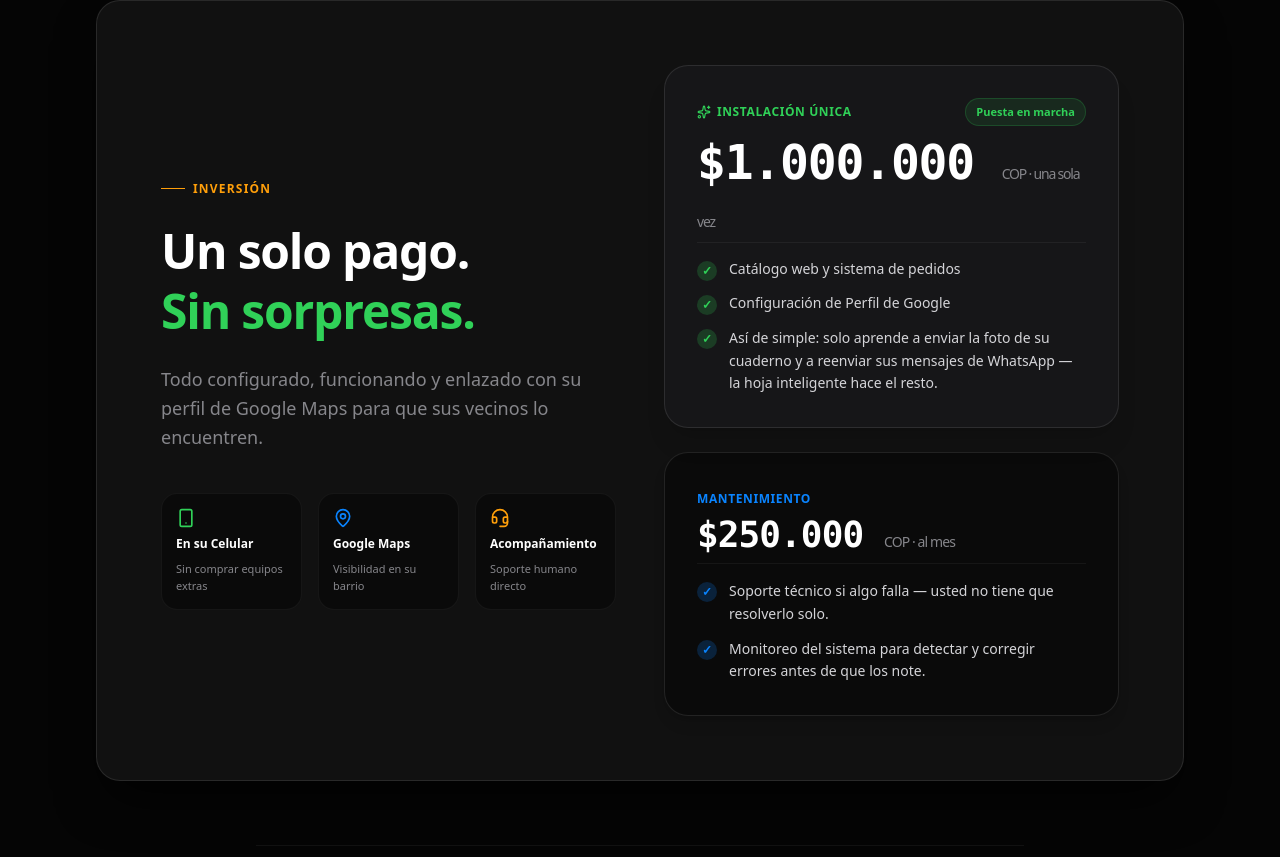
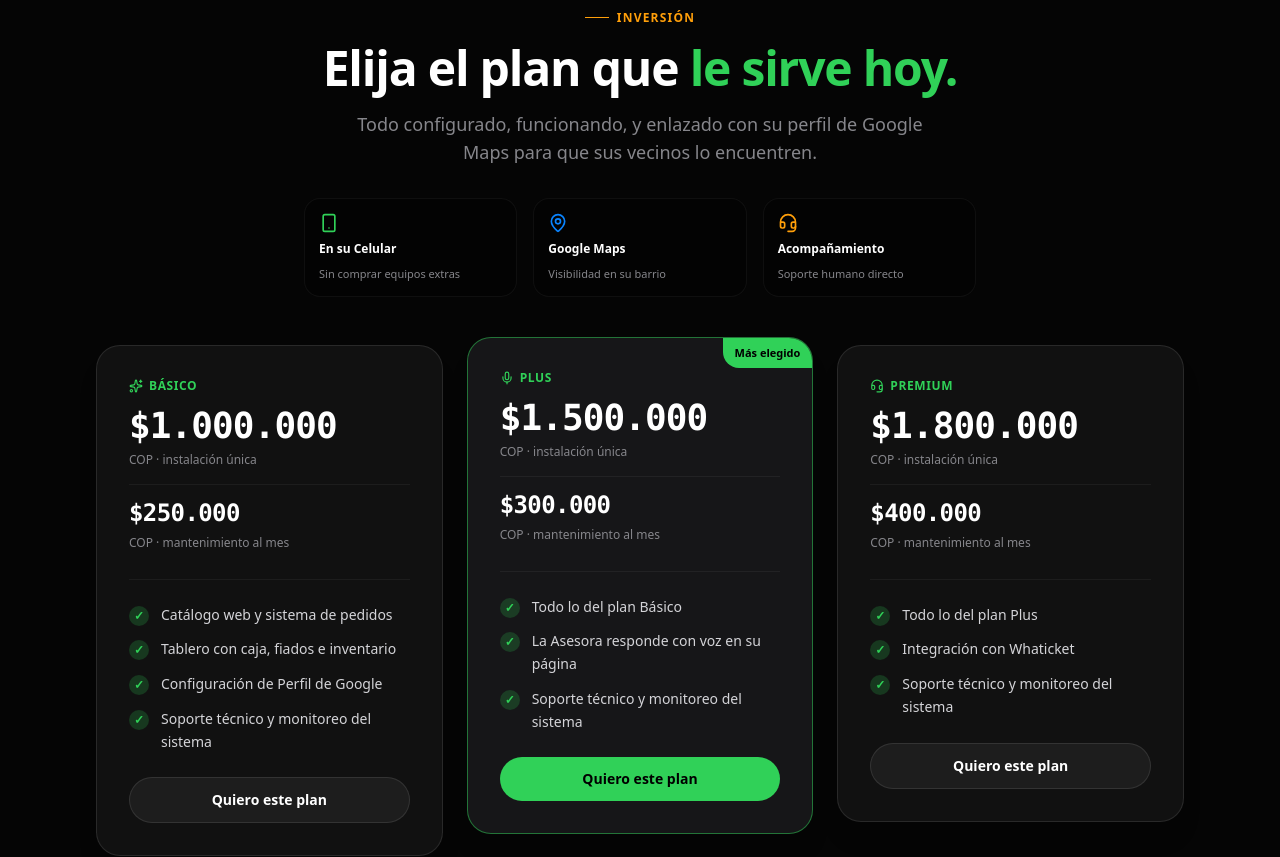
Before and after one commit to AloDigital2026/-alodigital-web, a React (Vite) app: page / in a window 1280 px wide. Shown: the part 3685-4542 px from the top of the page. Built offline with nearby package versions, Linux system fonts and the light colour scheme.

Commit message:
Add Mic icon and define pricing plans

```diff
--- a/src/components/PricingSection.tsx
+++ b/src/components/PricingSection.tsx
@@ -1,5 +1,5 @@
 import React, { useState } from 'react';
-import { Check, HelpCircle, ChevronDown, Sparkles, MapPin, Smartphone, Headset } from 'lucide-react';
+import { Check, HelpCircle, ChevronDown, Sparkles, MapPin, Smartphone, Headset, Mic } from 'lucide-react';
 import { motion, AnimatePresence } from 'motion/react';
 
 interface FaqItem {
@@ -30,6 +30,51 @@ const FAQS: FaqItem[] = [
   },
 ];
 
+interface Plan {
+  nombre: string;
+  destacado: boolean;
+  instalacion: string;
+  mensual: string;
+  incluye: string[];
+}
+
+const PLANES: Plan[] = [
+  {
+    nombre: 'Básico',
+    destacado: false,
+    instalacion: '$1.000.000',
+    mensual: '$250.000',
+    incluye: [
+      'Catálogo web y sistema de pedidos',
+      'Tablero con caja, fiados e inventario',
+      'Configuración de Perfil de Google',
+      'Soporte técnico y monitoreo del sistema',
+    ],
+  },
+  {
+    nombre: 'Plus',
+    destacado: true,
+    instalacion: '$1.500.000',
+    mensual: '$300.000',
+    incluye: [
+      'Todo lo del plan Básico',
+      'La Asesora responde con voz en su página',
+      'Soporte técnico y monitoreo del sistema',
+    ],
+  },
+  {
+    nombre: 'Premium',
+    destacado: false,
+    instalacion: '$1.800.000',
+    mensual: '$400.000',
+    incluye: [
+      'Todo lo del plan Plus',
+      'Integración con Whaticket',
+      'Soporte técnico y monitoreo del sistema',
+    ],
+  },
+];
+
 export const PricingSection: React.FC = () => {
   const [openFaq, setOpenFaq] = useState<number | null>(null);
 
@@ -39,25 +84,20 @@ export const PricingSection: React.FC = () => {
 
   return (
     <section id="precios" className="py-20 md:py-28 max-w-6xl mx-auto px-6 sm:px-8 border-t border-white/5">
-      {/* Highlight Box from original design */}
-      <div className="bg-[#111111] border border-white/10 rounded-3xl p-8 sm:p-12 lg:p-16 shadow-2xl shadow-black/80 grid grid-cols-1 lg:grid-cols-12 gap-12 items-center">
-        {/* Left column */}
-        <div className="lg:col-span-6 space-y-6">
-          <div className="inline-flex items-center gap-2 text-[#FF9F0A] text-xs font-bold uppercase tracking-widest">
+      {/* Encabezado + info de respaldo */}
+      <div className="text-center mb-12">
+        <div className="inline-flex items-center gap-2 text-[#FF9F0A] text-xs font-bold uppercase tracking-widest mb-3">
           <div className="w-6 h-[1px] bg-[#FF9F0A]"></div>
           Inversión
         </div>
-
         <h2 className="text-3xl sm:text-4xl lg:text-5xl font-black text-white tracking-tight leading-tight">
-            Un solo pago.<br />
-            <span className="text-[#30D158]">Sin sorpresas.</span>
+          Elija el plan que <span className="text-[#30D158]">le sirve hoy.</span>
         </h2>
-
-          <p className="text-[#86868b] text-base sm:text-lg leading-relaxed">
-            Todo configurado, funcionando y enlazado con su perfil de Google Maps para que sus vecinos lo encuentren.
+        <p className="text-[#86868b] text-base sm:text-lg mt-3 max-w-xl mx-auto">
+          Todo configurado, funcionando, y enlazado con su perfil de Google Maps para que sus vecinos lo encuentren.
         </p>
 
-          <div className="grid grid-cols-1 sm:grid-cols-3 gap-4 pt-4">
+        <div className="grid grid-cols-1 sm:grid-cols-3 gap-4 pt-8 max-w-2xl mx-auto">
           <div className="p-3.5 rounded-2xl bg-black/40 border border-white/5 flex flex-col items-start gap-2">
             <Smartphone className="w-5 h-5 text-[#30D158]" />
             <span className="text-xs font-bold text-white">En su Celular</span>
@@ -76,61 +116,67 @@ export const PricingSection: React.FC = () => {
         </div>
       </div>
 
-        {/* Right column: Price cards */}
-        <div className="lg:col-span-6 space-y-6">
-          {/* Card 1: Instalación Única */}
-          <div className="p-6 sm:p-8 rounded-3xl bg-[#161618] border border-white/10 relative overflow-hidden shadow-xl">
-            <div className="flex items-center justify-between">
-              <div className="inline-flex items-center gap-1.5 text-xs font-bold tracking-wider uppercase text-[#30D158]">
-                <Sparkles className="w-3.5 h-3.5" /> Instalación Única
-              </div>
-              <span className="text-[11px] font-semibold px-2.5 py-1 rounded-full bg-[#30D158]/10 text-[#30D158] border border-[#30D158]/20">
-                Puesta en marcha
+      {/* Tres planes */}
+      <div className="grid grid-cols-1 md:grid-cols-3 gap-6 items-start">
+        {PLANES.map((plan) => (
+          <div
+            key={plan.nombre}
+            className={`p-6 sm:p-8 rounded-3xl border relative overflow-hidden shadow-xl flex flex-col ${
+              plan.destacado
+                ? 'bg-[#161618] border-[#30D158]/50 shadow-[0_0_40px_rgba(48,209,88,0.12)] md:-translate-y-2'
+                : 'bg-[#111111] border-white/10'
+            }`}
+          >
+            {plan.destacado && (
+              <span className="absolute top-0 right-0 text-[11px] font-bold px-3 py-1.5 rounded-bl-2xl bg-[#30D158] text-black">
+                Más elegido
               </span>
+            )}
+
+            <div className="inline-flex items-center gap-1.5 text-xs font-bold tracking-wider uppercase text-[#30D158] mb-1">
+              {plan.nombre === 'Básico' && <Sparkles className="w-3.5 h-3.5" />}
+              {plan.nombre === 'Plus' && <Mic className="w-3.5 h-3.5" />}
+              {plan.nombre === 'Premium' && <Headset className="w-3.5 h-3.5" />}
+              {plan.nombre}
             </div>
 
-            <div className="text-4xl sm:text-5xl font-black text-white font-mono mt-3 mb-2 tracking-tight">
-              $1.000.000 <span className="text-sm font-medium text-[#86868b] block sm:inline font-sans">COP · una sola vez</span>
+            <div className="mt-2">
+              <div className="text-3xl sm:text-4xl font-black text-white font-mono tracking-tight">
+                {plan.instalacion}
+              </div>
+              <span className="text-xs font-medium text-[#86868b]">COP · instalación única</span>
             </div>
 
-            <ul className="space-y-3 text-sm text-[#86868b] pt-4 border-t border-white/5">
-              <li className="flex items-start gap-3 text-zinc-300">
-                <span className="w-5 h-5 rounded-full bg-[#30D158]/20 text-[#30D158] flex items-center justify-center text-xs font-bold flex-shrink-0 mt-0.5">✓</span>
-                <span>Catálogo web y sistema de pedidos</span>
-              </li>
-              <li className="flex items-start gap-3 text-zinc-300">
-                <span className="w-5 h-5 rounded-full bg-[#30D158]/20 text-[#30D158] flex items-center justify-center text-xs font-bold flex-shrink-0 mt-0.5">✓</span>
-                <span>Configuración de Perfil de Google</span>
-              </li>
-              <li className="flex items-start gap-3 text-zinc-300">
-                <span className="w-5 h-5 rounded-full bg-[#30D158]/20 text-[#30D158] flex items-center justify-center text-xs font-bold flex-shrink-0 mt-0.5">✓</span>
-                <span className="leading-relaxed">Así de simple: solo aprende a enviar la foto de su cuaderno y a reenviar sus mensajes de WhatsApp — la hoja inteligente hace el resto.</span>
-              </li>
-            </ul>
+            <div className="mt-3 pt-3 border-t border-white/5">
+              <div className="text-xl sm:text-2xl font-extrabold text-white font-mono tracking-tight">
+                {plan.mensual}
+              </div>
+              <span className="text-xs font-medium text-[#86868b]">COP · mantenimiento al mes</span>
             </div>
 
-          {/* Card 2: Mantenimiento Mensual */}
-          <div className="p-6 sm:p-8 rounded-3xl bg-black/40 border border-white/10 shadow-lg">
-            <div className="inline-flex items-center gap-1.5 text-xs font-bold tracking-wider uppercase text-[#0A84FF] mb-2">
-              Mantenimiento
+            <ul className="space-y-3 text-sm pt-6 mt-6 border-t border-white/5 flex-1">
+              {plan.incluye.map((item, idx) => (
+                <li key={idx} className="flex items-start gap-3 text-zinc-300">
+                  <span className="w-5 h-5 rounded-full bg-[#30D158]/20 text-[#30D158] flex items-center justify-center text-xs font-bold flex-shrink-0 mt-0.5">
+                    ✓
+                  </span>
+                  <span className="leading-relaxed">{item}</span>
+                </li>
+              ))}
+            </ul>
+
+            <a
+              href="#contacto"
+              className={`mt-6 block text-center px-5 py-3 rounded-full font-bold text-sm transition-all ${
+                plan.destacado
+                  ? 'bg-[#30D158] text-black hover:bg-[#34E05F]'
+                  : 'bg-white/5 text-white border border-white/10 hover:bg-white/10'
+              }`}
+            >
+              Quiero este plan
+            </a>
           </div>
-
-            <div className="text-3xl sm:text-4xl font-extrabold text-white font-mono mb-2 tracking-tight">
-              $250.000 <span className="text-sm font-medium text-[#86868b] block sm:inline font-sans">COP · al mes</span>
-            </div>
-
-            <ul className="space-y-3 text-sm text-[#86868b] pt-4 border-t border-white/5">
-              <li className="flex items-start gap-3 text-zinc-300">
-                <span className="w-5 h-5 rounded-full bg-[#0A84FF]/20 text-[#0A84FF] flex items-center justify-center text-xs font-bold flex-shrink-0 mt-0.5">✓</span>
-                <span className="leading-relaxed">Soporte técnico si algo falla — usted no tiene que resolverlo solo.</span>
-              </li>
-              <li className="flex items-start gap-3 text-zinc-300">
-                <span className="w-5 h-5 rounded-full bg-[#0A84FF]/20 text-[#0A84FF] flex items-center justify-center text-xs font-bold flex-shrink-0 mt-0.5">✓</span>
-                <span className="leading-relaxed">Monitoreo del sistema para detectar y corregir errores antes de que los note.</span>
-              </li>
-            </ul>
-          </div>
-        </div>
+        ))}
       </div>
 
       {/* Preguntas Frecuentes FAQ */}
```
Lines whose indentation alone changed are shown as unchanged.
